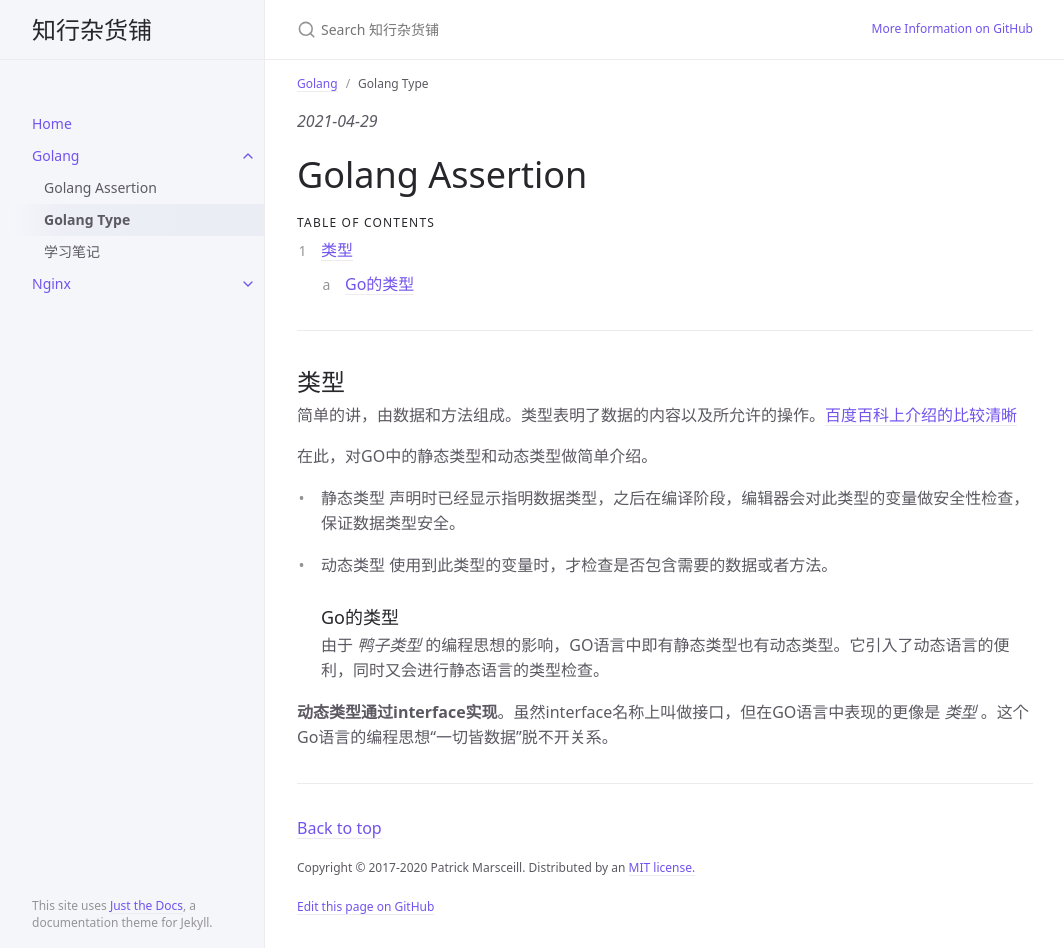
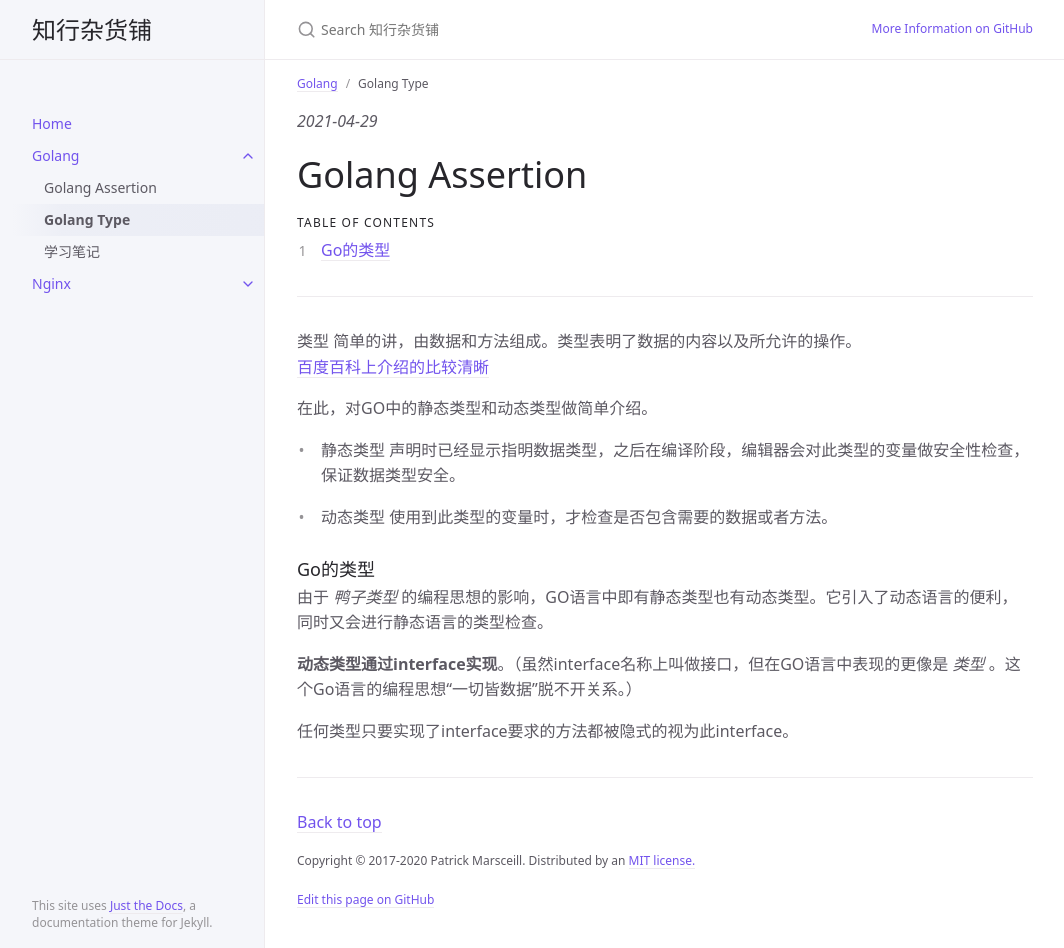
Before and after one commit to Jooeeee/jooeeee.github.io, a Jekyll site: the page built from docs/docs/golang/type.md, in a window 1280 px wide and 948 px high. Shown: the whole window, without its empty margins (107-1171 px from the left). Built offline with Jekyll 4.4.1, drawn with Linux system fonts in a browser that asks for light colours.

Commit message:
type简单介绍

```diff
--- a/docs/docs/golang/type.md
+++ b/docs/docs/golang/type.md
@@ -16,8 +16,7 @@ parent: Golang
 
 ---
 
-## 类型
-简单的讲，由数据和方法组成。类型表明了数据的内容以及所允许的操作。[百度百科上介绍的比较清晰](https://baike.baidu.com/item/%E7%B1%BB%E5%9E%8B/5799843)
+类型 简单的讲，由数据和方法组成。类型表明了数据的内容以及所允许的操作。[百度百科上介绍的比较清晰](https://baike.baidu.com/item/%E7%B1%BB%E5%9E%8B/5799843)
 
 在此，对GO中的静态类型和动态类型做简单介绍。
 
@@ -26,7 +25,10 @@ parent: Golang
 
 - 动态类型
 使用到此类型的变量时，才检查是否包含需要的数据或者方法。
+
 ### Go的类型
 由于 _鸭子类型_ 的编程思想的影响，GO语言中即有静态类型也有动态类型。它引入了动态语言的便利，同时又会进行静态语言的类型检查。
 
-__动态类型通过interface实现__。虽然interface名称上叫做接口，但在GO语言中表现的更像是 _类型_ 。这个Go语言的编程思想“一切皆数据”脱不开关系。
+__动态类型通过interface实现__。（虽然interface名称上叫做接口，但在GO语言中表现的更像是 _类型_ 。这个Go语言的编程思想“一切皆数据”脱不开关系。）
+
+任何类型只要实现了interface要求的方法都被隐式的视为此interface。
```
